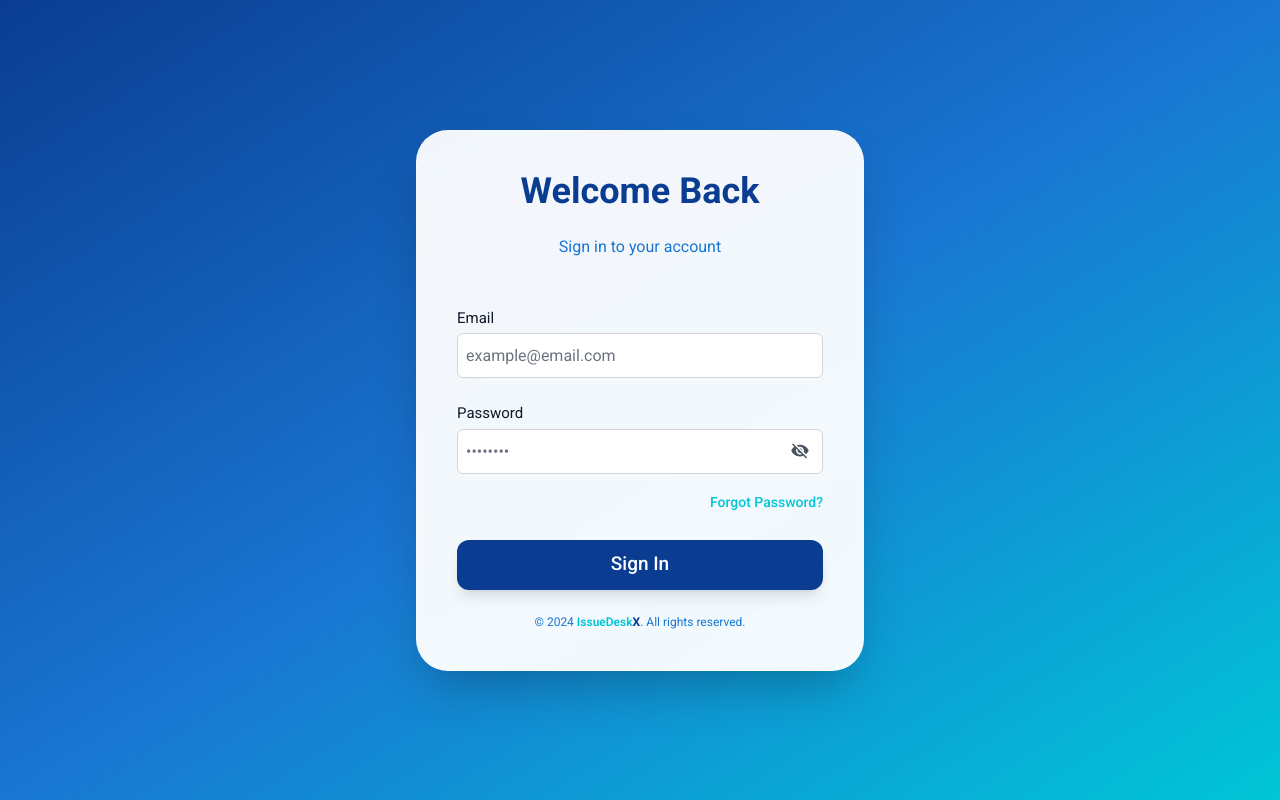
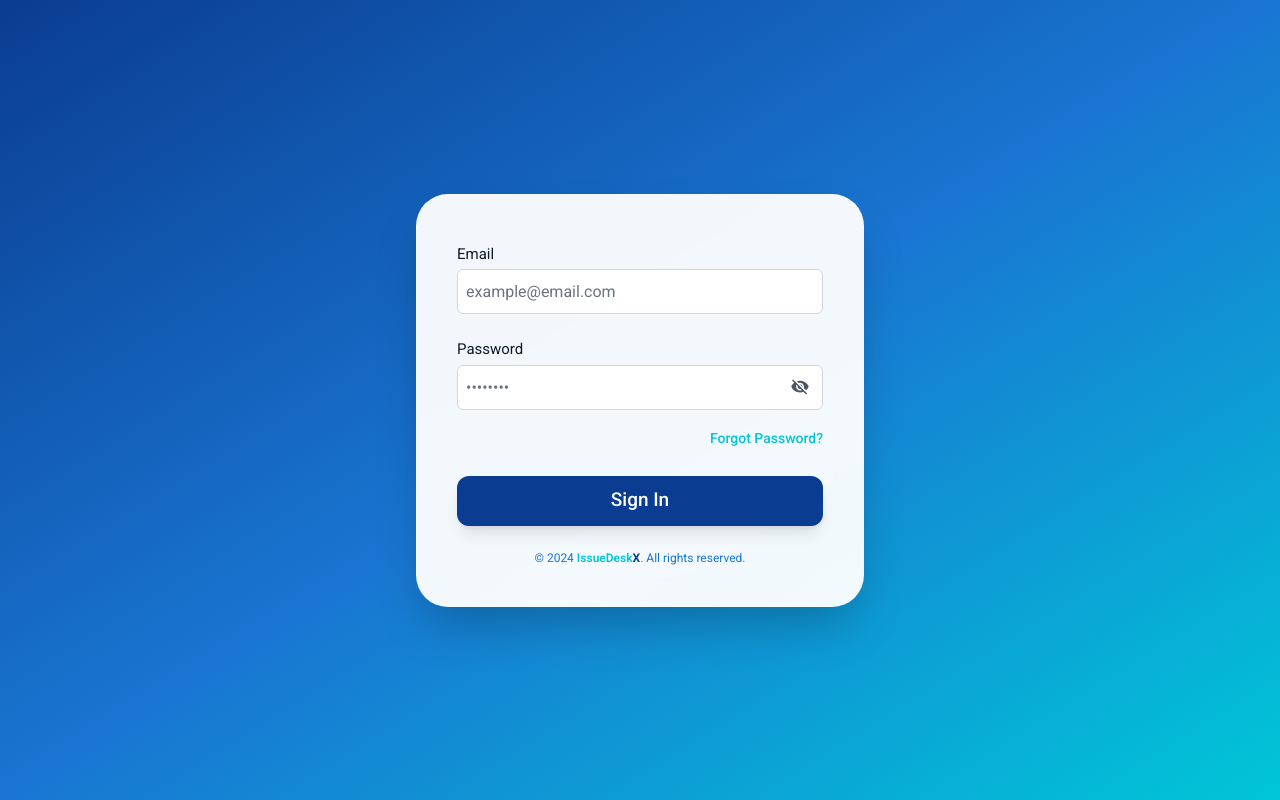
Before and after one commit to Devindin/Issue-Tracker, a React (Vite) app in the folder frontend/: page / in a window 1280 px wide. Built offline with nearby package versions, Linux system fonts and the light colour scheme.

Commit message:
remove login title

```diff
--- a/frontend/src/Pages/Login.tsx
+++ b/frontend/src/Pages/Login.tsx
@@ -91,12 +91,7 @@ function Login(): React.JSX.Element {
             >
               {({ handleChange, values, errors, touched }) => (
                 <Form className="flex flex-col w-full max-w-md space-y-4">
-                  <motion.div variants={itemVariants}>
-                    <LoginHeadings content="Welcome Back" />
-                  </motion.div>
-                  <motion.div variants={itemVariants}>
-                    <LoginSecondaryHeadding content="Sign in to your account" />
-                  </motion.div>
+
 
                   <motion.div variants={itemVariants}>
                     <InputField
```
